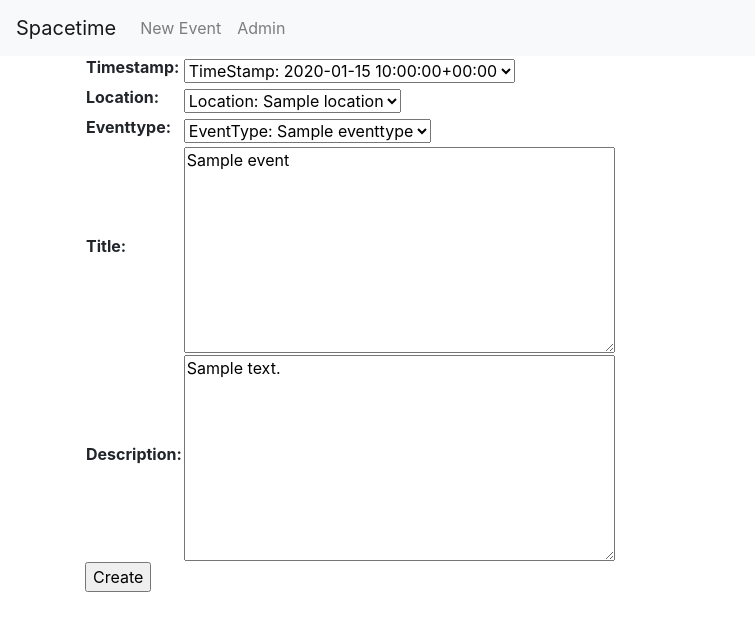
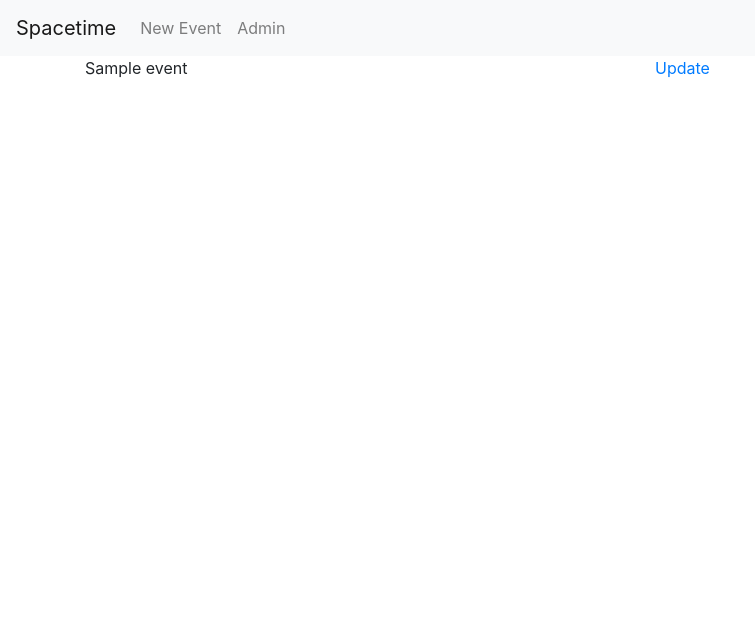
Before and after one commit to irrelative/spacetime, a Django app: page /event/1 in a window 1280 px wide. Shown: the top 631 px of the page, without its empty margins (0-755 px from the left). Run offline with Django 3.2, Linux system fonts and the light colour scheme; tables that the repository leaves empty hold one stand-in row (values such as "Sample post"); some libraries are stand-ins or nearby versions.

Commit message:
detail view start

```diff
--- a/spacetime/spacetime/urls.py
+++ b/spacetime/spacetime/urls.py
@@ -21,6 +21,7 @@ from stweb import views
 urlpatterns = [
     url(r'^admin/', admin.site.urls),
     url(r'^event/new', views.EventCreate.as_view(), name='event-create'),
-    url(r'^event/(?P<pk>\d+)', views.EventUpdate.as_view(), name='event-update'),
+    url(r'^event/(?P<pk>\d+)/edit', views.EventUpdate.as_view(), name='event-update'),
+    url(r'^event/(?P<pk>\d+)', views.EventDetail.as_view(), name='event-detail'),
     url(r'^', views.EventListView.as_view(), name='event-list'),
 ]
--- a/spacetime/stweb/models.py
+++ b/spacetime/stweb/models.py
@@ -32,7 +32,7 @@ class Event(models.Model):
     timestamp = models.ForeignKey(TimeStamp)
     location = models.ForeignKey(Location)
     eventtype = models.ForeignKey(EventType)
-    title = models.TextField()
+    title = models.CharField(max_length=200)
     description = models.TextField()
 
     def __unicode__(self):
--- a/spacetime/stweb/views.py
+++ b/spacetime/stweb/views.py
@@ -2,6 +2,7 @@
 from __future__ import unicode_literals
 
 from django.views.generic.list import ListView
+from django.views.generic.detail import DetailView
 from django.views.generic.edit import CreateView, UpdateView
 from django.urls import reverse
 
@@ -27,3 +28,7 @@ class EventUpdate(UpdateView):
     fields = ['timestamp', 'location', 'eventtype', 'title', 'description']
     def get_success_url(self):
         return reverse('event-list')
+
+
+class EventDetail(DetailView):
+    model = Event
--- /dev/null
+++ b/spacetime/templates/stweb/event_detail.html
@@ -0,0 +1,18 @@
+{% extends 'base.html' %}
+
+{% block 'contents' %}
+
+<div class="container">
+  <div class="row">
+    <div class="col">
+        {{ object.title }}
+    </div>
+    <div class="col">
+        <a href="{% url 'event-update' event.id %}">Update</a>
+    </div>
+  </div>
+</div>
+
+
+
+{% endblock %}
--- a/spacetime/templates/stweb/event_list.html
+++ b/spacetime/templates/stweb/event_list.html
@@ -11,7 +11,7 @@
         <dl>
         {% for event in object_list %}
             <dt>
-                <a href="{% url 'event-update' event.id %}">{{ event.title }}</a>
+                <a href="{% url 'event-detail' event.id %}">{{ event.title }}</a>
             </dt>
             <dd>
                 {{ event.description }}<br/>
```
Also changed, not shown: spacetime/stweb/migrations/0004_auto_20171107_0527.py (added).
